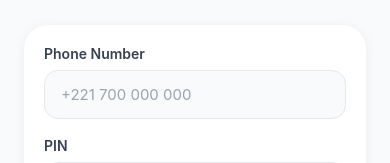
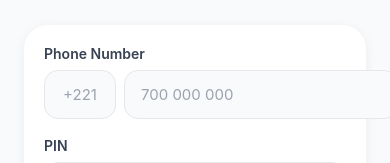
Before and after one commit to aboubacardiaby/wallet-mobilenext, a React Native app: screen /Login in a window 390 px wide. Shown: the part 325-488 px from the top of the page. Built offline with nearby package versions, Linux system fonts and the light colour scheme; no server answers.

Commit message:
add changes

```diff
--- a/src/api/client.js
+++ b/src/api/client.js
@@ -3,7 +3,7 @@ import axios from 'axios'
 import AsyncStorage from '@react-native-async-storage/async-storage'
 
 const api = axios.create({
-  baseURL: process.env.EXPO_PUBLIC_API_URL || 'http://localhost:8080/api/v1',
+  baseURL: process.env.EXPO_PUBLIC_API_URL || 'https://kalipeh-wallet-525776555218.us-central1.run.app/api/v1',
   headers: { 'Content-Type': 'application/json' },
 })
 
--- a/src/screens/LoginScreen.jsx
+++ b/src/screens/LoginScreen.jsx
@@ -15,15 +15,18 @@ export default function LoginScreen() {
   const navigation = useNavigation()
   const insets = useSafeAreaInsets()
   const { saveSession } = useAuth()
+  const [dialCode, setDialCode] = useState('')
   const [phone, setPhone] = useState('')
   const [pin, setPin] = useState('')
   const [loading, setLoading] = useState(false)
 
   const submit = async () => {
     if (!phone || !pin) return Toast.show({ type: 'error', text1: 'Fill in all fields' })
+    if (!dialCode.startsWith('+')) return Toast.show({ type: 'error', text1: 'Enter a valid dial code (e.g. +221)' })
     setLoading(true)
+    const fullPhone = (dialCode + phone).replace(/\s/g, '')
     try {
-      const { data } = await api.post('/auth/login', { phone_number: phone, pin })
+      const { data } = await api.post('/auth/login', { phone_number: fullPhone, pin: String(pin) })
       await saveSession(data.token, data.user)
       Toast.show({ type: 'success', text1: 'Welcome back!' })
     } catch (err) {
@@ -52,15 +55,26 @@ export default function LoginScreen() {
         {/* Form card */}
         <View style={s.card}>
           <Text style={s.label}>Phone Number</Text>
+          <View style={s.phoneRow}>
             <TextInput
-            style={s.input}
-            placeholder="+221 700 000 000"
+              style={[s.input, s.dialInput]}
+              value={dialCode}
+              onChangeText={v => setDialCode(v.startsWith('+') ? v : '+' + v.replace(/\D/g, ''))}
+              keyboardType="phone-pad"
+              maxLength={5}
+              placeholder="+221"
+              placeholderTextColor="#9CA3AF"
+            />
+            <TextInput
+              style={[s.input, s.phoneInput]}
+              placeholder="700 000 000"
               placeholderTextColor="#9CA3AF"
               keyboardType="phone-pad"
               value={phone}
               onChangeText={setPhone}
               autoCorrect={false}
             />
+          </View>
 
           <Text style={[s.label, { marginTop: 18 }]}>PIN</Text>
           <TextInput
@@ -96,6 +110,9 @@ const s = StyleSheet.create({
   card:        { backgroundColor: '#fff', borderRadius: 24, padding: 20, shadowColor: '#000', shadowOffset: { width: 0, height: 2 }, shadowOpacity: 0.06, shadowRadius: 12, elevation: 3, marginBottom: 20 },
   label:       { fontSize: 14, fontWeight: '600', color: '#374151', marginBottom: 8 },
   input:       { backgroundColor: '#F9FAFB', borderWidth: 1.5, borderColor: '#E5E7EB', borderRadius: 14, paddingHorizontal: 16, paddingVertical: 14, fontSize: 15, color: '#111827' },
+  phoneRow:    { flexDirection: 'row', gap: 8 },
+  dialInput:   { width: 72, textAlign: 'center' },
+  phoneInput:  { flex: 1 },
   pinInput:    { textAlign: 'center', fontSize: 24, letterSpacing: 10 },
   btn:         { backgroundColor: '#4F46E5', borderRadius: 14, paddingVertical: 16, alignItems: 'center', marginTop: 24, shadowColor: '#4F46E5', shadowOffset: { width: 0, height: 4 }, shadowOpacity: 0.3, shadowRadius: 8, elevation: 5 },
   btnDisabled: { opacity: 0.7 },
```
Also changed, not shown: .claude/settings.local.json (added), 8 other files (tests, documents, lock files or other folders). Lines whose indentation alone changed are shown as unchanged.
